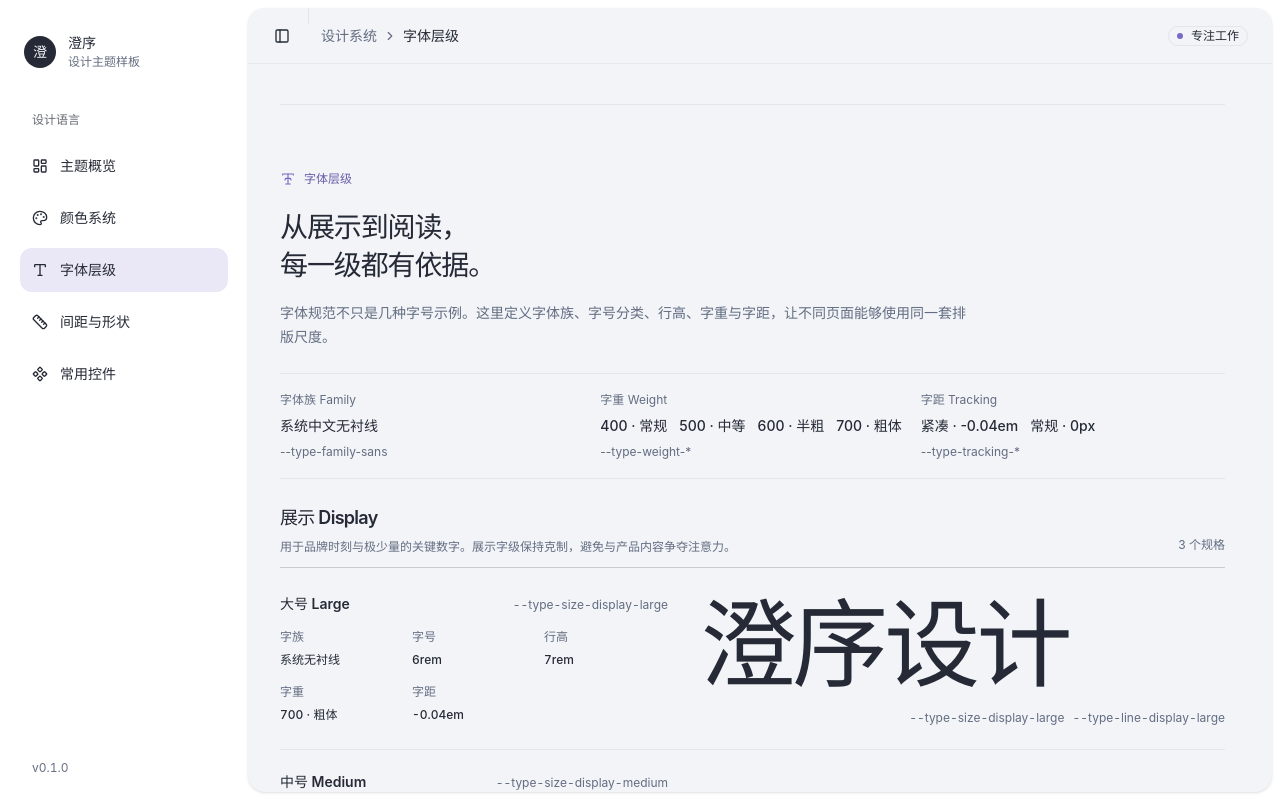
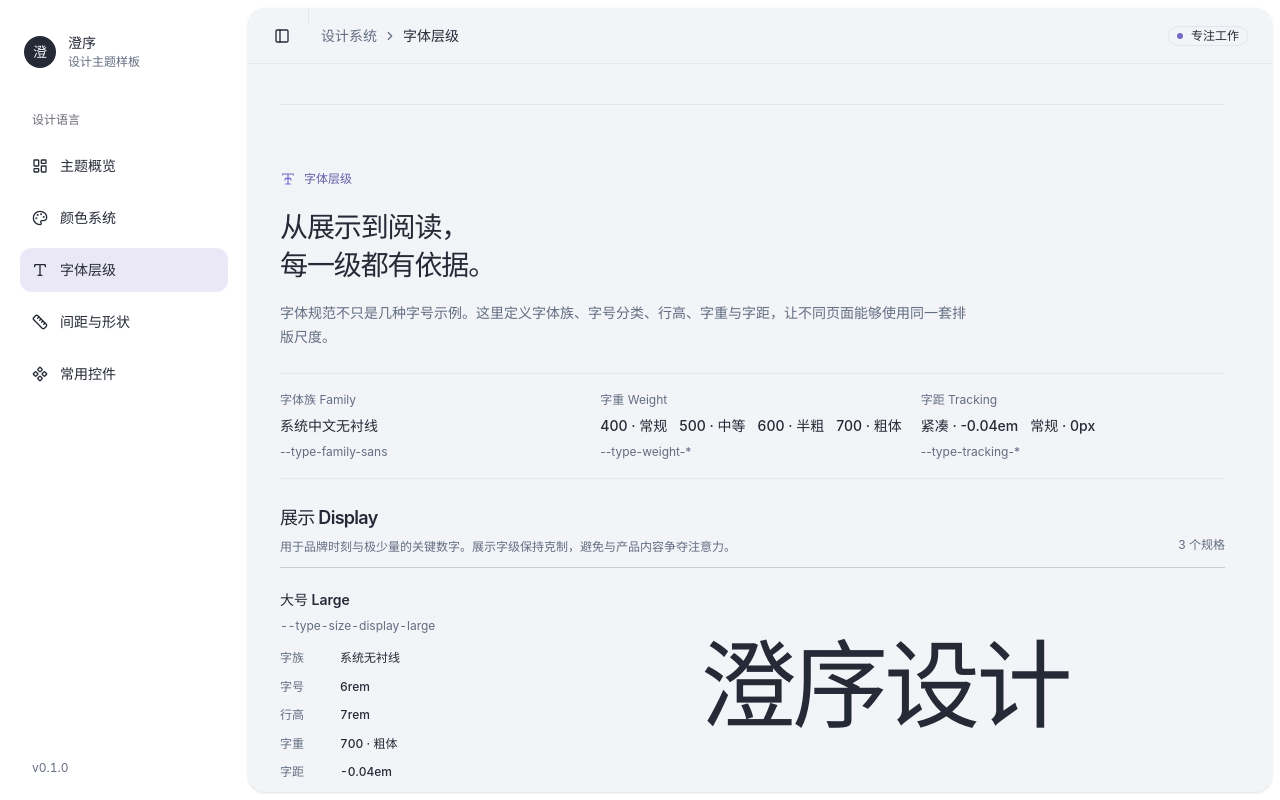
Before and after one commit to nimo07126/ui_template, a Next.js app in the folder apps/web/: page /typography in a window 1280 px wide. Built offline with nearby package versions, Linux system fonts and the light colour scheme.

Commit message:
refactor: update layout of typeMeta and typeParams for improved grid structure

```diff
--- a/apps/web/src/components/theme-showcase/theme-tokens.module.css
+++ b/apps/web/src/components/theme-showcase/theme-tokens.module.css
@@ -340,10 +340,8 @@
 }
 
 .typeMeta {
-  display: flex;
-  align-items: baseline;
-  justify-content: space-between;
-  gap: var(--space-3);
+  display: grid;
+  gap: var(--space-1);
 }
 
 .typeMeta strong {
@@ -352,8 +350,7 @@
   font-weight: var(--type-weight-semibold);
 }
 
-.typeMeta code,
-.typeTokenPair code {
+.typeMeta code {
   overflow-wrap: anywhere;
   color: var(--ds-color-muted);
   font-family: var(--type-family-sans);
@@ -363,17 +360,21 @@
 
 .typeParams {
   display: grid;
-  grid-template-columns: repeat(3, minmax(0, 1fr));
-  gap: var(--space-3) var(--space-2);
+  grid-template-columns: minmax(0, 1fr);
+  gap: var(--space-2);
   margin: var(--space-3) 0 0;
 }
 
 .typeParams > div {
+  display: grid;
+  grid-template-columns: 3rem minmax(0, 1fr);
+  align-items: baseline;
+  gap: var(--space-3);
   min-width: 0;
 }
 
 .typeParams dd {
-  margin: var(--space-half) 0 0;
+  margin: 0;
   color: var(--ds-color-ink-soft);
   font-size: var(--type-size-xs);
   font-variant-numeric: tabular-nums;
@@ -497,18 +498,6 @@
 .typeLabelSmall {
   font-size: var(--type-size-label-small);
   line-height: var(--type-line-label-small);
-}
-
-.typeTokenPair {
-  display: flex;
-  flex-wrap: wrap;
-  justify-content: flex-end;
-  gap: var(--space-2);
-  margin-top: var(--space-2);
-}
-
-.typeTokenPair code {
-  font-size: var(--type-size-xs);
 }
 
 .typeFooter {
@@ -709,6 +698,10 @@
     grid-template-columns: minmax(13rem, 0.7fr) minmax(0, 1.4fr);
     gap: var(--space-8);
   }
+
+  .typeSection {
+    grid-template-columns: minmax(0, 1fr);
+  }
 }
 
 @media (max-width: 52rem) {
@@ -786,15 +779,6 @@
     padding: var(--space-4) 0;
   }
 
-  .typeParams {
-    grid-template-columns: repeat(3, minmax(0, 1fr));
-    gap: var(--space-2);
-  }
-
-  .typeTokenPair {
-    justify-content: flex-start;
-  }
-
   .typeFooter {
     display: grid;
     gap: var(--space-1);
--- a/apps/web/src/components/theme-showcase/theme-tokens.tsx
+++ b/apps/web/src/components/theme-showcase/theme-tokens.tsx
@@ -155,10 +155,6 @@ export function ThemeTokens({ section }: { section: "typography" | "spacing" })
                   </div>
                   <div className={styles.typeSampleWrap}>
                     <p className={`${styles.typeSample} ${specimen.className}`}>{specimen.sample}</p>
-                    <div className={styles.typeTokenPair}>
-                      <code>{typeToken("size", specimen.size)}</code>
-                      <code>{typeToken("line", specimen.line)}</code>
-                    </div>
                   </div>
                 </div>
               ))}
```
